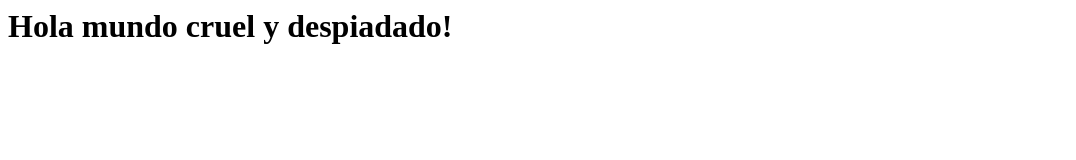
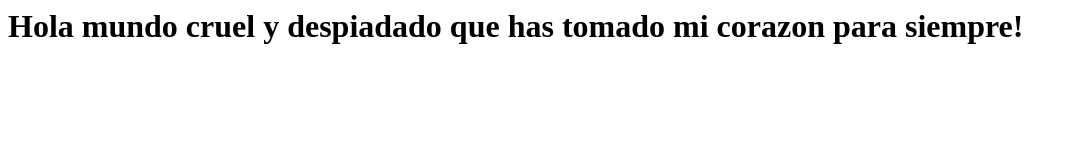
Before and after one commit to PeterCP/FinalDevOps, a plain HTML site: page index.html in a window 1280 px wide. Shown: the whole page, without its empty margins (0-1076 px from the left). Drawn offline with Linux system fonts and the light colour scheme.

```diff
--- a/index.html
+++ b/index.html
@@ -1 +1 @@
-<h1>Hola mundo cruel y despiadado!</h1>
+<h1>Hola mundo cruel y despiadado que has tomado mi corazon para siempre!</h1>
```
